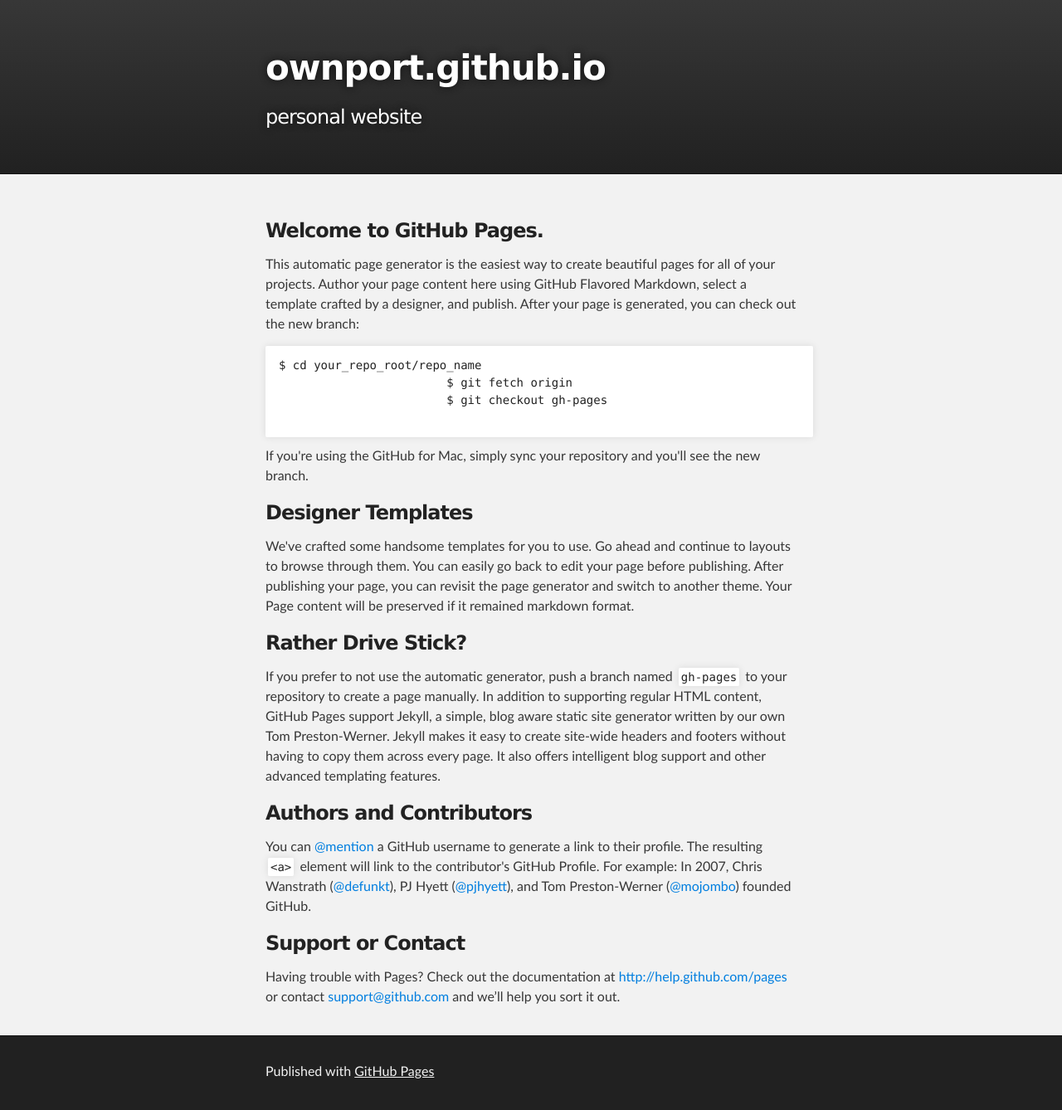
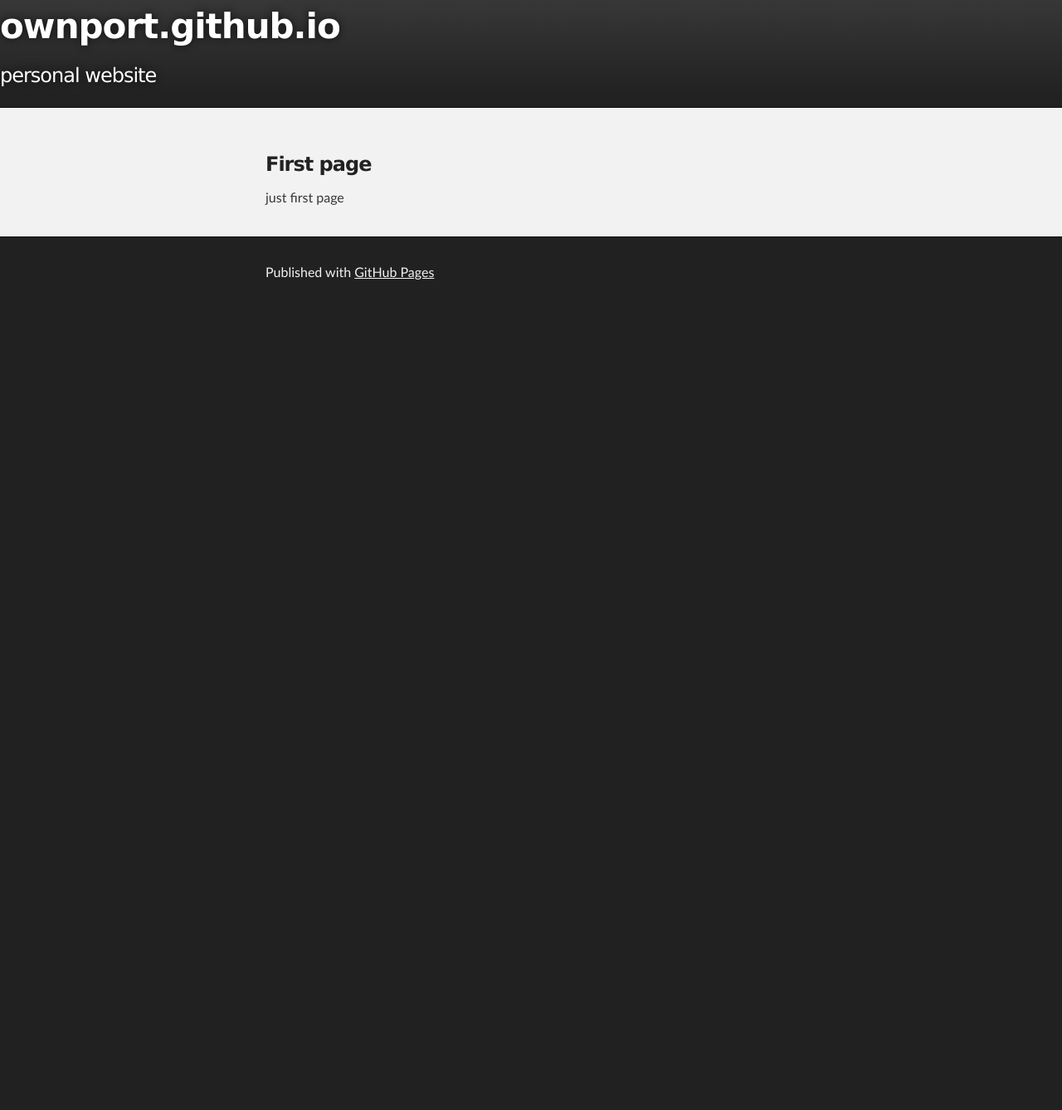
Before and after one commit to ownport/ownport.github.io, a Jekyll site: the page index.html, which Jekyll copies as it is, in a window 1280 px wide. Shown: the whole page at 83% size. Built offline with Jekyll 4.4.1, drawn with Linux system fonts in a browser that asks for light colours; after the commit the page ends 900 px from its top, so only the background shows below that.

Commit message:
[+] simplified index page

```diff
--- a/index.html
+++ b/index.html
@@ -14,40 +14,16 @@
 <body>
 
     <div id="header_wrap" class="outer">
-    	<header class="inner">
         <h1 id="project_title">ownport.github.io</h1>
         <h2 id="project_tagline">personal website</h2>
-        </header>
     </div>
 
     <div id="main_content_wrap" class="outer">
         <section id="main_content" class="inner">
-        	<h3><a name="welcome-to-github-pages" class="anchor" href="#welcome-to-github-pages"><span class="octicon octicon-link"></span></a>Welcome to GitHub Pages.</h3>
 
-			<p>This automatic page generator is the easiest way to create beautiful pages for all of your projects. Author your page content here using GitHub Flavored Markdown, select a template crafted by a designer, and publish. After your page is generated, you can check out the new branch:</p>
+            <h3>First page</h3>
+            <p>just first page</p>
 
-			<pre><code>$ cd your_repo_root/repo_name
-			$ git fetch origin
-			$ git checkout gh-pages
-			</code></pre>
-
-			<p>If you're using the GitHub for Mac, simply sync your repository and you'll see the new branch.</p>
-
-			<h3><a name="designer-templates" class="anchor" href="#designer-templates"><span class="octicon octicon-link"></span></a>Designer Templates</h3>
-
-			<p>We've crafted some handsome templates for you to use. Go ahead and continue to layouts to browse through them. You can easily go back to edit your page before publishing. After publishing your page, you can revisit the page generator and switch to another theme. Your Page content will be preserved if it remained markdown format.</p>
-
-			<h3><a name="rather-drive-stick" class="anchor" href="#rather-drive-stick"><span class="octicon octicon-link"></span></a>Rather Drive Stick?</h3>
-
-			<p>If you prefer to not use the automatic generator, push a branch named <code>gh-pages</code> to your repository to create a page manually. In addition to supporting regular HTML content, GitHub Pages support Jekyll, a simple, blog aware static site generator written by our own Tom Preston-Werner. Jekyll makes it easy to create site-wide headers and footers without having to copy them across every page. It also offers intelligent blog support and other advanced templating features.</p>
-
-			<h3><a name="authors-and-contributors" class="anchor" href="#authors-and-contributors"><span class="octicon octicon-link"></span></a>Authors and Contributors</h3>
-
-			<p>You can <a href="https://github.com/blog/821" class="user-mention">@mention</a> a GitHub username to generate a link to their profile. The resulting <code>&lt;a&gt;</code> element will link to the contributor's GitHub Profile. For example: In 2007, Chris Wanstrath (<a href="https://github.com/defunkt" class="user-mention">@defunkt</a>), PJ Hyett (<a href="https://github.com/pjhyett" class="user-mention">@pjhyett</a>), and Tom Preston-Werner (<a href="https://github.com/mojombo" class="user-mention">@mojombo</a>) founded GitHub.</p>
-
-			<h3> <a name="support-or-contact" class="anchor" href="#support-or-contact"><span class="octicon octicon-link"></span></a>Support or Contact</h3>
-
-			<p>Having trouble with Pages? Check out the documentation at <a href="http://help.github.com/pages">http://help.github.com/pages</a> or contact <a href="mailto:support@github.com">support@github.com</a> and we’ll help you sort it out.</p>
         </section>
     </div>
 
```
Lines whose indentation alone changed are shown as unchanged.
